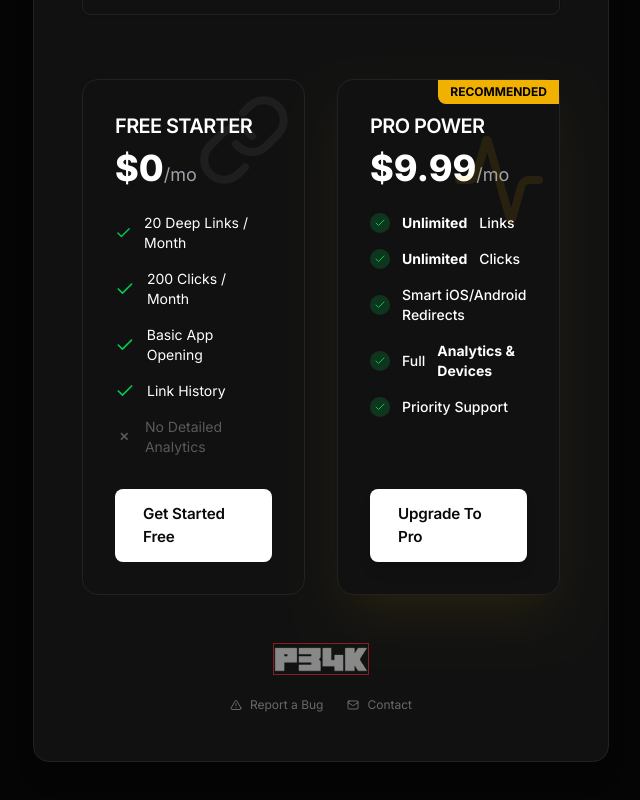
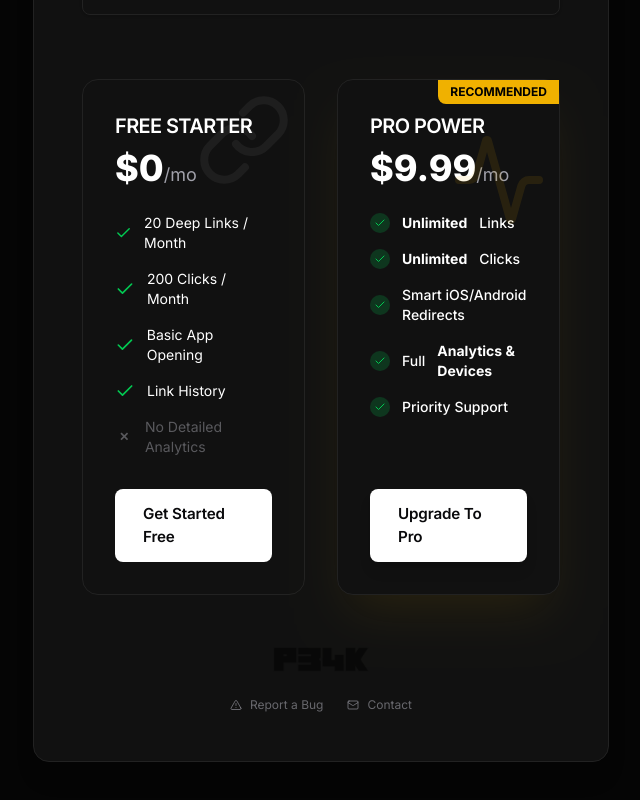
Before and after one commit to P34KPK/deeplink-app, a Next.js app: page / in a window 1280 px wide. Shown: the part 804-1604 px from the top of the page, without its empty margins (319-959 px from the left). Built offline with nearby package versions, Linux system fonts and the light colour scheme; no server answers.

Commit message:
style: FINAL FIX for logo visibility (invert on light, standard on dark)

```diff
--- a/src/app/page.tsx
+++ b/src/app/page.tsx
@@ -485,12 +485,12 @@ export default function Home() {
             className="inline-block opacity-50 hover:opacity-100 transition-opacity"
             aria-label="Visit P34K"
           >
-            <div className="relative w-24 h-8 mx-auto border border-red-500">
+            <div className="relative w-24 h-8 mx-auto">
               <Image
                 src="/p34k-logo.png"
                 alt="P34K"
                 fill
-                className="object-contain"
+                className="object-contain invert dark:invert-0"
               />
             </div>
           </a>
```
